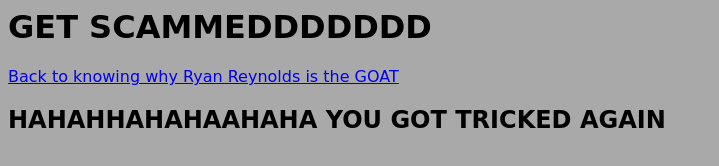
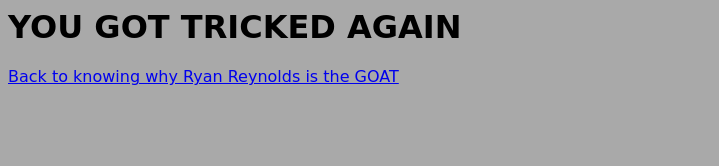
Before and after one commit to Qwertyyuio122/web-platform-uavig8-2-, a plain HTML site: page page3.html in a window 1280 px wide. Shown: the whole page, without its empty margins (0-719 px from the left). Drawn offline with Linux system fonts and the light colour scheme.

Commit message:
2 files modified

```diff
--- a/page3.html
+++ b/page3.html
@@ -4,8 +4,7 @@
     <link rel="stylesheet" href="style.css" />
   <head>
   <body>
-    <h1>GET SCAMMEDDDDDDD</h1>
+    <h1>YOU GOT TRICKED AGAIN</h1>
     <a href="index.html">Back to knowing why Ryan Reynolds is the GOAT</a>
-    <h2> HAHAHHAHAHAAHAHA YOU GOT TRICKED AGAIN</h2>
   </body>
 </html>
```
Also changed, not shown: page2.html (+1 -0 lines).
